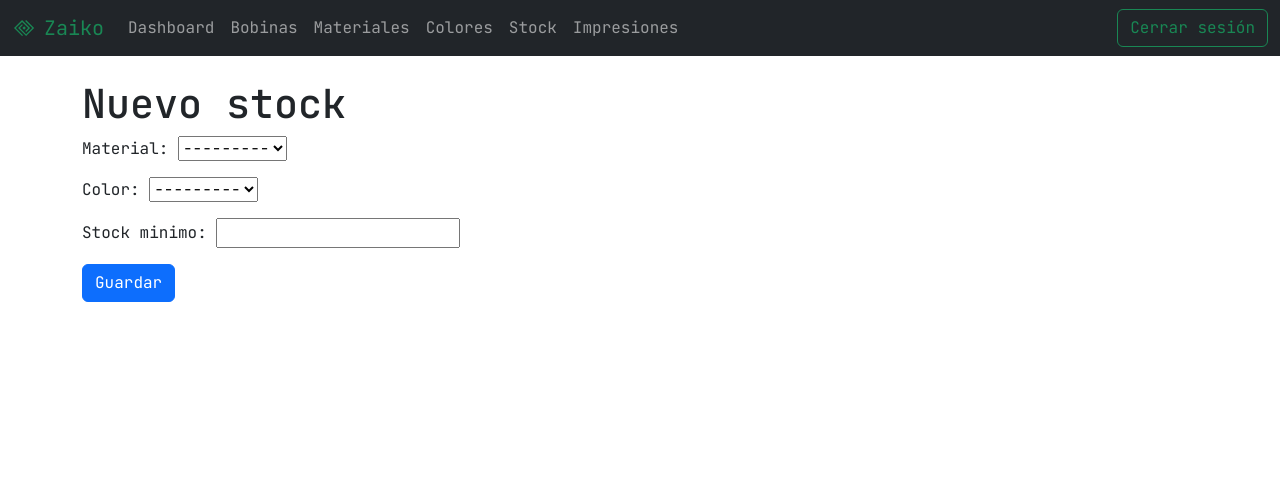
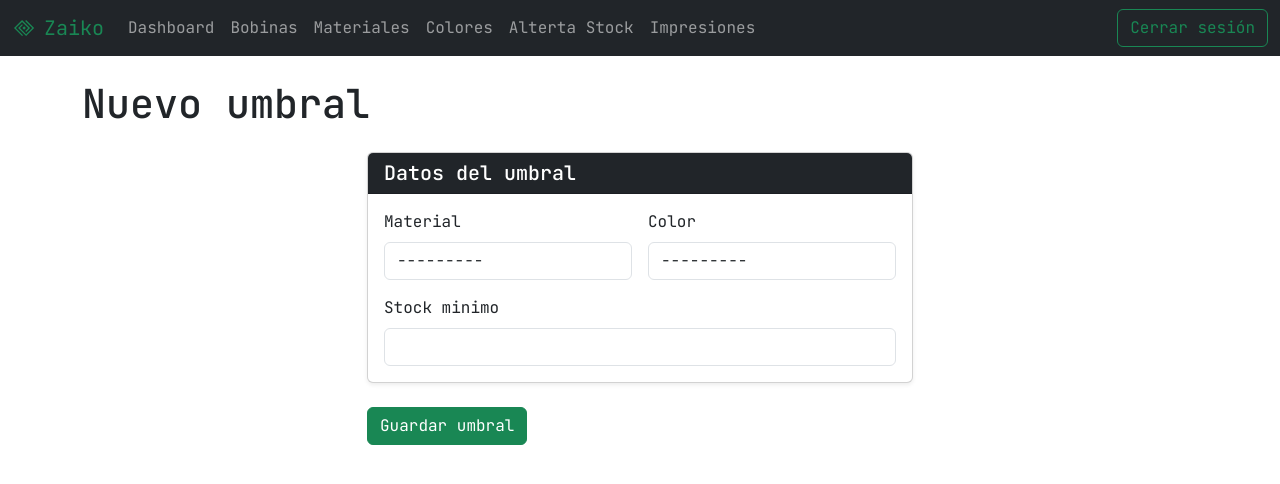
Before and after one commit to david-jalon/zaiko, a Django app: page /stock/nuevo/ in a window 1280 px wide. Shown: the top 484 px of the page. Run offline with Django 5.2, Linux system fonts and the light colour scheme; the visitor is signed in with stand-in values (Sample User, id 1); data that the repository does not hold is empty.

Commit message:
new style stocks

```diff
--- a/inventory/forms.py
+++ b/inventory/forms.py
@@ -1,6 +1,6 @@
 from django import forms
 from django.forms import inlineformset_factory
-from .models import Material, PrintOrder, PrintOrderItem, Spool, Color
+from .models import Material, PrintOrder, PrintOrderItem, Spool, Color, StockThreshold
 
 
 class PrintOrderForm(forms.ModelForm):
@@ -99,3 +99,13 @@ class ColorForm(forms.ModelForm):
     class Meta:
         model = Color
         fields = ["nombre"]
+
+class StockThresholdForm(forms.ModelForm):
+    def __init__(self, *args, **kwargs):
+        super().__init__(*args, **kwargs)
+        for field in self.fields.values():
+            field.widget.attrs.update({"class": "form-control"})
+
+    class Meta:
+        model = StockThreshold
+        fields = ["material", "color", "stock_minimo"]
--- a/inventory/templates/inventory/base.html
+++ b/inventory/templates/inventory/base.html
@@ -47,7 +47,7 @@
                         <a class="nav-link" href="{% url 'color_list' %}">Colores</a>
                     </li>
                     <li class="nav-item">
-                        <a class="nav-link" href="{% url 'stock_list' %}">Stock</a>
+                        <a class="nav-link" href="{% url 'stock_list' %}">Alterta Stock</a>
                     </li>
                     <li class="nav-item">
                         <a class="nav-link" href="{% url 'printorder_list' %}">Impresiones</a>
--- a/inventory/templates/inventory/stock_form.html
+++ b/inventory/templates/inventory/stock_form.html
@@ -1,13 +1,40 @@
 {% extends "inventory/base.html" %}
 
-{% block title %}Nuevo stock — Zaiko{% endblock %}
+{% block title %}Nuevo umbral de stock — Zaiko{% endblock %}
 
 {% block content %}
-<h1>{% if object %}Editar stock{% else %}Nuevo stock{% endif %}</h1>
+<h1 class="mb-4">{% if object %}Editar umbral{% else %}Nuevo umbral{% endif %}</h1>
 
-<form method="post">
-    {% csrf_token %}
-    {{ form.as_p }}
-    <button type="submit" class="btn btn-primary">Guardar</button>
-</form>
+<div class="row justify-content-center">
+    <div class="col-lg-6 col-md-8">
+        <form method="post">
+            {% csrf_token %}
+            <div class="card shadow-sm mb-4">
+                <div class="card-header bg-dark text-white">
+                    <h5 class="mb-0">Datos del umbral</h5>
+                </div>
+                <div class="card-body">
+                    <div class="row g-3">
+                        <div class="col-md-6">
+                            <label class="form-label">{{ form.material.label }}</label>
+                            {{ form.material }}
+                        </div>
+                        <div class="col-md-6">
+                            <label class="form-label">{{ form.color.label }}</label>
+                            {{ form.color }}
+                        </div>
+                        <div class="col-12">
+                            <label class="form-label">{{ form.stock_minimo.label }}</label>
+                            {{ form.stock_minimo }}
+                        </div>
+                    </div>
+                    {% if form.errors %}
+                        <div class="alert alert-danger mt-3">{{ form.errors }}</div>
+                    {% endif %}
+                </div>
+            </div>
+            <button type="submit" class="btn btn-success">Guardar umbral</button>
+        </form>
+    </div>
+</div>
 {% endblock %}
--- a/inventory/views.py
+++ b/inventory/views.py
@@ -6,7 +6,7 @@ from django.views.generic import ListView, CreateView, UpdateView, DeleteView
 from django.urls import reverse_lazy
 from django.db.models import Sum, Count
 from .models import PrintOrder, Printer, Spool, Material, Color, StockThreshold
-from .forms import PrintOrderForm, PrintOrderItemFormSet, SpoolForm, MaterialForm, ColorForm
+from .forms import PrintOrderForm, PrintOrderItemFormSet, SpoolForm, MaterialForm, ColorForm, StockThresholdForm
 from django.http import HttpResponse
 
 
@@ -99,13 +99,13 @@ class StockThresholdListView(LoginRequiredMixin, OperatorRequiredMixin, ListView
 class StockThresholdCreateView(LoginRequiredMixin, OperatorRequiredMixin, CreateView):
     model = StockThreshold
     template_name = "inventory/stock_form.html"
-    fields = ["material", "color", "stock_minimo"]
+    form_class = StockThresholdForm
     success_url = reverse_lazy("stock_list")
 
 class StockThresholdUpdateView(LoginRequiredMixin, OperatorRequiredMixin, UpdateView):
     model = StockThreshold
     template_name = "inventory/stock_form.html"
-    fields = ["material", "color", "stock_minimo"]
+    form_class = StockThresholdForm
     success_url = reverse_lazy("stock_list")
 
 class StockThresholdDeleteView(LoginRequiredMixin, OperatorRequiredMixin, DeleteView):
```
Also changed, not shown: inventory/templates/inventory/stock_confirm_delete.html (+18 -9 lines), inventory/templates/inventory/stock_list.html (+21 -6 lines).
